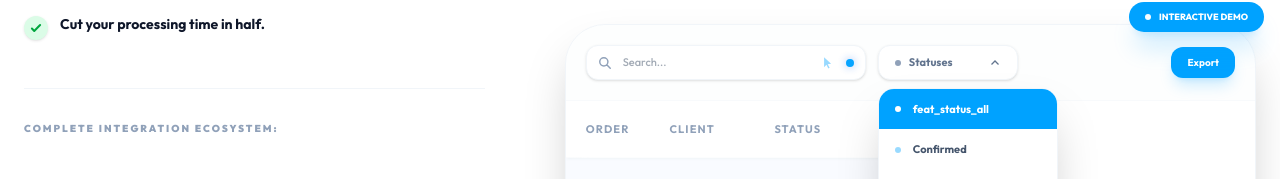
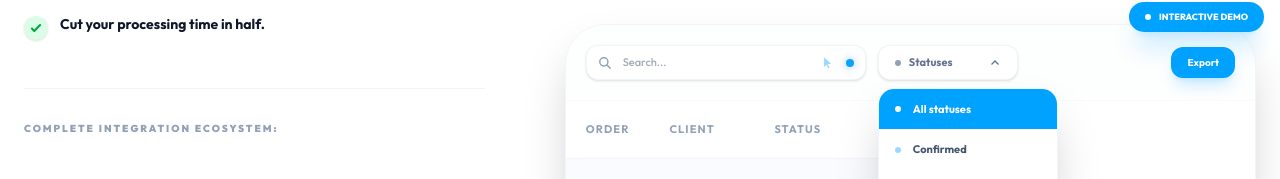
Before and after one commit to issamkebdani780/risemanager, a React (Vite) app: page / in a window 1280 px wide. Both pictures are taken after a click on the button "Statuses". Shown: the part 4675-4854 px from the top of the page. Built offline with nearby package versions, Linux system fonts and the light colour scheme.

Commit message:
mod chahinaz 2

```diff
--- a/src/components/sections/fonctionnalites.jsx
+++ b/src/components/sections/fonctionnalites.jsx
@@ -57,7 +57,7 @@ const DetailSidebar = ({ selectedOrder, isMobile, onClose }) => {
 const Features = () => {
     const { t } = useTranslation();
     const [searchQuery, setSearchQuery] = useState('');
-    const [statusFilter, setStatusFilter] = useState(t('feat_status_all'));
+    const [statusFilter, setStatusFilter] = useState(t('feat_filter_all'));
     const [isFilterOpen, setIsFilterOpen] = useState(false);
     const [selectedOrderId, setSelectedOrderId] = useState('2843');
     const [expandedAgent, setExpandedAgent] = useState(null);
@@ -142,7 +142,7 @@ const Features = () => {
     const filteredOrders = orders.filter(order => {
         const nameMatch = order.name ? order.name.toLowerCase().includes(searchQuery.toLowerCase()) : false;
         const matchesSearch = nameMatch || order.id.includes(searchQuery);
-        const matchesStatus = statusFilter === t('feat_status_all') || order.status === statusFilter;
+        const matchesStatus = statusFilter === t('feat_filter_all') || order.status === statusFilter;
         return matchesSearch && matchesStatus;
     });
 
@@ -303,16 +303,16 @@ const Features = () => {
                                                 className="px-3 sm:px-4 py-2 bg-white dark:bg-slate-800 border border-slate-100 dark:border-slate-700 rounded-xl text-[10px] sm:text-[11px] font-bold text-slate-500 dark:text-slate-400 hover:border-primary/30 transition-all flex items-center gap-2 min-w-[100px] sm:min-w-[140px] justify-between shadow-sm"
                                             >
                                                 <div className="flex items-center gap-2">
-                                                    <div className={`w-1.5 h-1.5 rounded-full ${statusFilter === t('feat_status_all') ? 'bg-slate-400 dark:bg-slate-600' : 'bg-primary'}`} />
-                                                    <span className="hidden xs:inline">{statusFilter === t('feat_status_all') ? t('feat_filter_status') : statusFilter}</span>
-                                                    <span className="xs:hidden">{statusFilter === t('feat_status_all') ? t('feat_filter_status') : (statusFilter === t('feat_status_delivery') ? 'Livr.' : (statusFilter === t('feat_status_waiting') ? 'Att.' : statusFilter))}</span>
+                                                    <div className={`w-1.5 h-1.5 rounded-full ${statusFilter === t('feat_filter_all') ? 'bg-slate-400 dark:bg-slate-600' : 'bg-primary'}`} />
+                                                    <span className="hidden xs:inline">{statusFilter === t('feat_filter_all') ? t('feat_filter_status') : statusFilter}</span>
+                                                    <span className="xs:hidden">{statusFilter === t('feat_filter_all') ? t('feat_filter_status') : (statusFilter === t('feat_status_delivery') ? 'Livr.' : (statusFilter === t('feat_status_waiting') ? 'Att.' : statusFilter))}</span>
                                                 </div>
                                                 <svg className={`w-3 h-3 transition-transform duration-300 ${isFilterOpen ? 'rotate-180' : ''}`} fill="none" viewBox="0 0 24 24" stroke="currentColor"><path d="M19 9l-7 7-7-7" strokeWidth={2.5} /></svg>
                                             </button>
 
                                             {isFilterOpen && (
                                                 <div className="absolute top-full right-0 rtl:right-auto rtl:left-0 sm:left-0 rtl:sm:left-auto rtl:sm:right-0 mt-2 w-[160px] sm:w-[180px] bg-white dark:bg-slate-800 rounded-2xl border border-slate-100 dark:border-slate-700 shadow-2xl z-50 overflow-hidden animate-slide-up" style={{ animationDuration: '0.2s' }}>
-                                                    {[t('feat_status_all'), t('feat_status_confirmed'), t('feat_status_waiting'), t('feat_status_delivery'), t('feat_status_return')].map((status) => (
+                                                    {[t('feat_filter_all'), t('feat_status_confirmed'), t('feat_status_waiting'), t('feat_status_delivery'), t('feat_status_return')].map((status) => (
                                                         <div
                                                             key={status}
                                                             onClick={() => {
@@ -321,7 +321,7 @@ const Features = () => {
                                                             }}
                                                             className={`px-4 py-3 text-[11px] font-bold cursor-pointer transition-colors flex items-center gap-3 ${statusFilter === status ? 'bg-primary text-white' : 'text-slate-600 dark:text-slate-300 hover:bg-slate-50 dark:hover:bg-slate-700'}`}
                                                         >
-                                                            <div className={`w-1.5 h-1.5 rounded-full ${statusFilter === status ? 'bg-white' : (status === t('feat_status_all') ? 'bg-slate-300 dark:bg-slate-600' : 'bg-primary/40')}`} />
+                                                            <div className={`w-1.5 h-1.5 rounded-full ${statusFilter === status ? 'bg-white' : (status === t('feat_filter_all') ? 'bg-slate-300 dark:bg-slate-600' : 'bg-primary/40')}`} />
                                                             {status}
                                                         </div>
                                                     ))}
```
